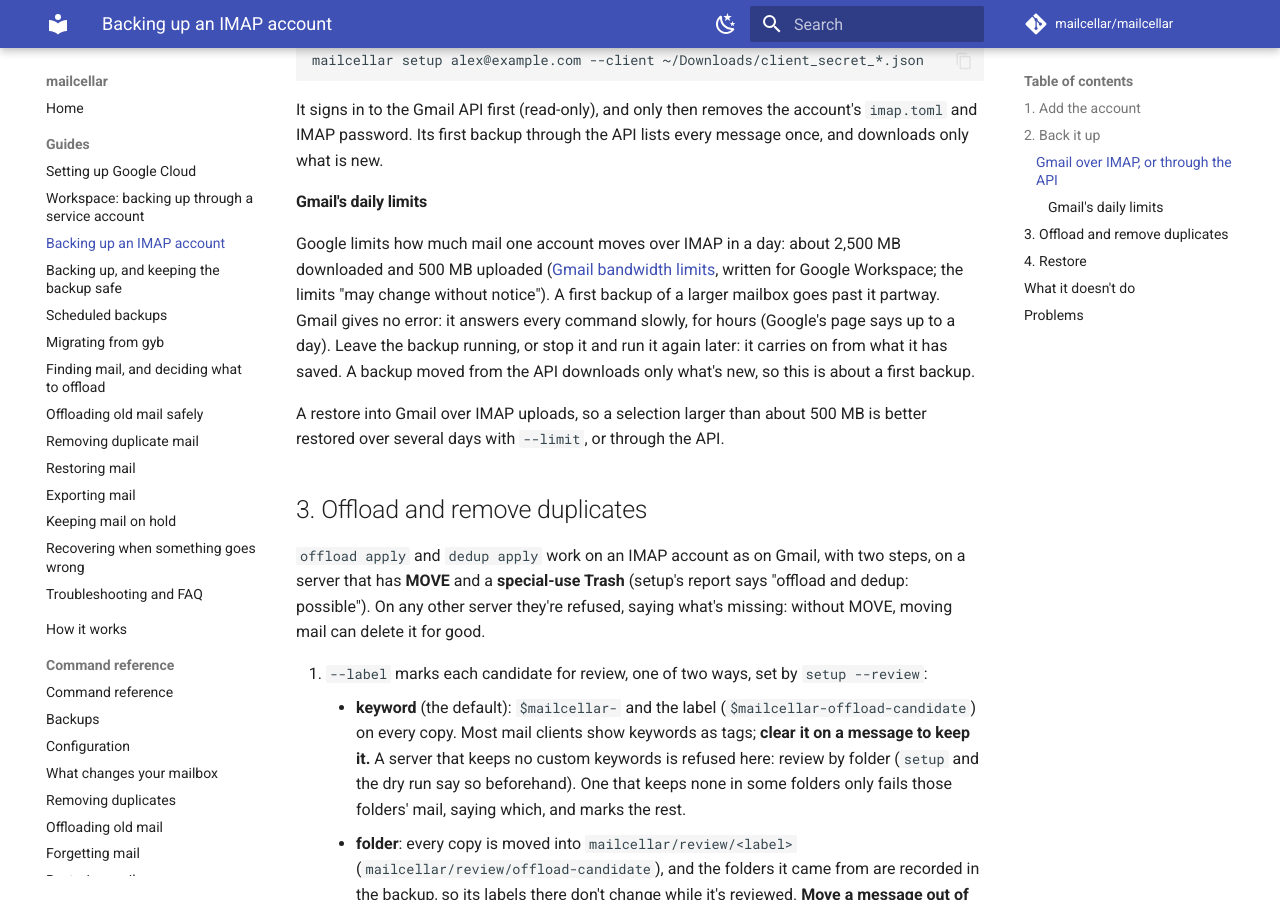
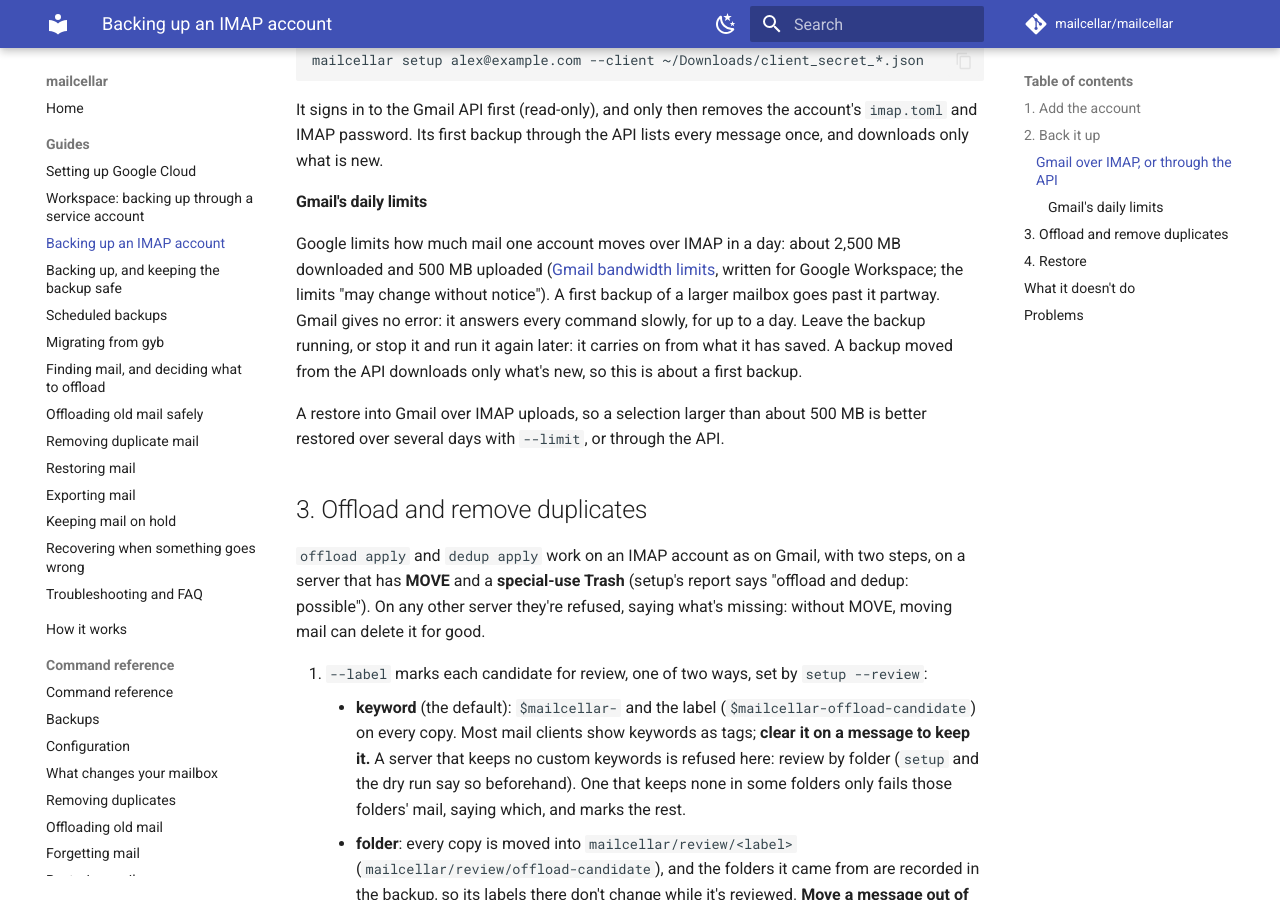
Before and after one commit to mailcellar/mailcellar, an MkDocs documentation site: the page built from docs/guide/imap.md, in a window 1280 px wide and 900 px high, scrolled down 3879 px. Built offline with MkDocs 1.6.1 and Material for MkDocs 9.7.7, drawn with Linux system fonts in a browser that asks for light colours; comment, search, counter and statistics services are not loaded.

Commit message:
docs(imap): Gmail's slow answers last up to a day, not hours
Over IMAP, Gmail answered slowly for about 20 hours after an account
went past its daily download limit, so "for hours" undersold it.
The IMAP and troubleshooting guides now say "for up to a day", as
Google's page does. Checked with the strict docs build.

Co-Authored-By: Claude Opus 5.5 <noreply@anthropic.com>

```diff
--- a/docs/guide/imap.md
+++ b/docs/guide/imap.md
@@ -184,10 +184,10 @@ Google limits how much mail one account moves over IMAP in a day: about
 ([Gmail bandwidth limits](https://knowledge.workspace.google.com/admin/gmail/gmail-bandwidth-limits),
 written for Google Workspace; the limits "may change without notice").
 A first backup of a larger mailbox goes past it partway. Gmail gives no
-error: it answers every command slowly, for hours (Google's page says
-up to a day). Leave the backup running, or stop it and run it again
-later: it carries on from what it has saved. A backup moved from the
-API downloads only what's new, so this is about a first backup.
+error: it answers every command slowly, for up to a day. Leave the
+backup running, or stop it and run it again later: it carries on from
+what it has saved. A backup moved from the API downloads only what's
+new, so this is about a first backup.
 
 A restore into Gmail over IMAP uploads, so a selection larger than
 about 500 MB is better restored over several days with `--limit`, or
```
Also changed, not shown: docs/guide/troubleshooting.md (+2 -2 lines).
